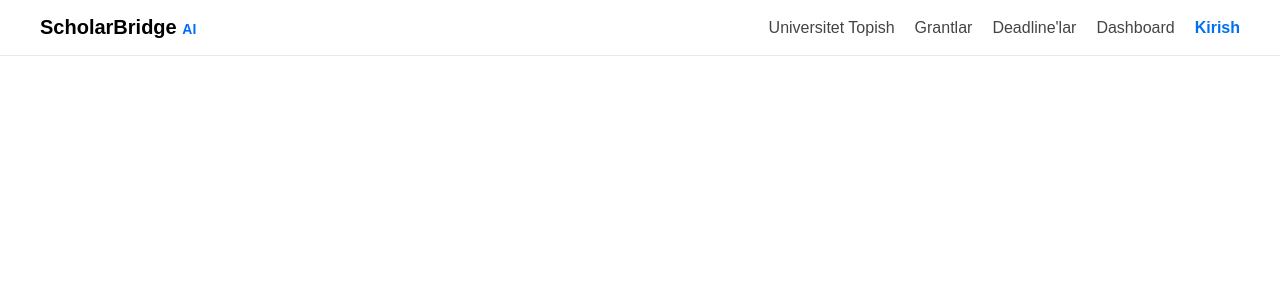
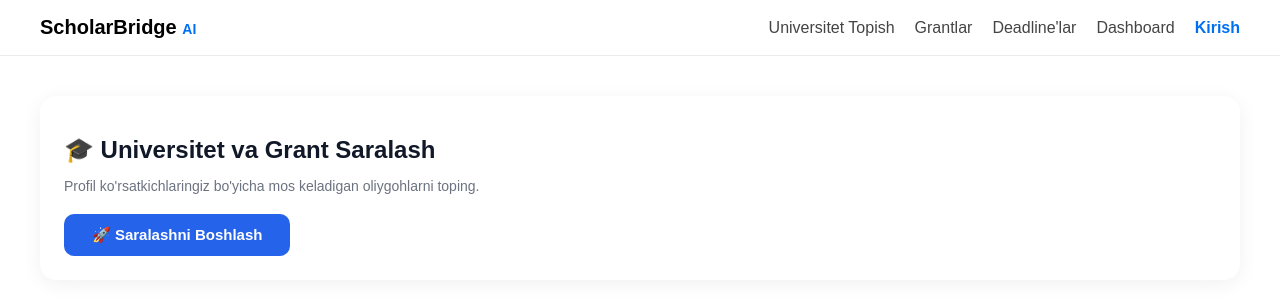
Before and after one commit to jamijomi344as-jpg/ScholarBridge, a Next.js app: page /find in a window 1280 px wide. Shown: the top 300 px of the page. Built offline with nearby package versions, Linux system fonts and the light colour scheme.

Commit message:
Update page.tsx

```diff
--- a/app/find/page.tsx
+++ b/app/find/page.tsx
@@ -2,14 +2,29 @@
 
 import { useState } from 'react';
 
-export default function ResultsView() {
+export default function FindPage() {
   const [loading, setLoading] = useState(false);
   const [recommendations, setRecommendations] = useState<any[]>([]);
   const [errorMsg, setErrorMsg] = useState('');
+  const [searched, setSearched] = useState(false);
 
-  const handleSearch = async (formData: any) => {
+  // Form ma'lumotlari
+  const [formData, setFormData] = useState({
+    schoolGrade: '4.5',
+    ielts: '7.0',
+    sat: '1400',
+    majors: ['Kompyuter ilmlari'],
+    fundingTypes: ["To'liq grant"],
+    selectedCountries: ['AQSH'],
+    degrees: ['Bakalavr']
+  });
+
+  const handleSearch = async (e?: React.FormEvent) => {
+    if (e) e.preventDefault();
     setLoading(true);
     setErrorMsg('');
+    setSearched(true);
+
     try {
       const res = await fetch('/api/recommend', {
         method: 'POST',
@@ -17,76 +32,115 @@ export default function ResultsView() {
         body: JSON.stringify(formData),
       });
 
+      if (!res.ok) {
+        throw new Error(`Server xatoligi: Status ${res.status}`);
+      }
+
       const data = await res.json();
       if (data.error) {
         setErrorMsg(data.error);
+        setRecommendations([]);
       } else {
         setRecommendations(data.recommendations || []);
       }
     } catch (err: any) {
-      setErrorMsg('So\'rov yuborishda xatolik yuz berdi.');
+      console.error('Fetch error:', err);
+      setErrorMsg(err.message || 'Server bilan bog\'lanishda xatolik yuz berdi');
+      setRecommendations([]);
     } finally {
       setLoading(false);
     }
   };
 
   return (
-    <div style={{ maxWidth: '1200px', margin: '0 auto', padding: '20px' }}>
-      {/* LOADING HOLATI */}
-      {loading && (
-        <div style={{ textAlign: 'center', padding: '40px' }}>
-          <h3>🔍 Ma'lumotlar tahlil qilinmoqda va real xalqaro bazadan qidirilmoqda...</h3>
+    <div style={{ maxWidth: '1200px', margin: '0 auto', padding: '40px 20px', fontFamily: 'sans-serif' }}>
+
+      {/* SARALASH TUGMASI VA FORMA SECTION */}
+      <div style={{ backgroundColor: '#fff', padding: '24px', borderRadius: '16px', boxShadow: '0 4px 20px rgba(0,0,0,0.06)', marginBottom: '32px' }}>
+        <h1 style={{ fontSize: '24px', fontWeight: 'bold', marginBottom: '8px', color: '#111827' }}>
+          🎓 Universitet va Grant Saralash
+        </h1>
+        <p style={{ color: '#6B7280', marginBottom: '20px', fontSize: '14px' }}>
+          Profil ko'rsatkichlaringiz bo'yicha mos keladigan oliygohlarni toping.
+        </p>
+
+        <button
+          onClick={() => handleSearch()}
+          disabled={loading}
+          style={{
+            backgroundColor: loading ? '#9CA3AF' : '#2563EB',
+            color: '#fff',
+            fontWeight: 'bold',
+            padding: '12px 28px',
+            borderRadius: '10px',
+            border: 'none',
+            cursor: loading ? 'not-allowed' : 'pointer',
+            fontSize: '15px'
+          }}
+        >
+          {loading ? '🔍 Qidirilmoqda va Tahlil Qilinmoqda...' : '🚀 Saralashni Boshlash'}
+        </button>
+      </div>
+
+      {/* XATOLIK BO'LSA */}
+      {errorMsg && (
+        <div style={{ backgroundColor: '#FEE2E2', color: '#991B1B', padding: '16px', borderRadius: '12px', marginBottom: '24px' }}>
+          ⚠️ <strong>Xatolik:</strong> {errorMsg}
         </div>
       )}
 
-      {/* XATOLIK HOLATI */}
-      {errorMsg && (
-        <div style={{ backgroundColor: '#FEE2E2', color: '#991B1B', padding: '16px', borderRadius: '8px', marginBottom: '20px' }}>
-          {errorMsg}
+      {/* NATIJALAR */}
+      {!loading && searched && recommendations.length === 0 && !errorMsg && (
+        <div style={{ textAlign: 'center', padding: '40px', backgroundColor: '#F9FAFB', borderRadius: '12px' }}>
+          <p style={{ color: '#6B7280' }}>Afsuski, kiritilgan mezonlarga mos universitetlar topilmadi.</p>
         </div>
       )}
 
-      {/* DINAMIK NATIJALAR RO'YXATI (MAX 50 TA) */}
       {!loading && recommendations.length > 0 && (
         <div>
-          <h2 style={{ fontSize: '22px', fontWeight: 'bold', marginBottom: '16px' }}>
-            Siz uchun mos kelgan universitetlar va grantlar ({recommendations.length} ta)
+          <h2 style={{ fontSize: '20px', fontWeight: 'bold', marginBottom: '20px', color: '#111827' }}>
+            Siz uchun mos kelgan universitetlar ({recommendations.length} ta)
           </h2>
 
-          <div style={{ display: 'grid', gridTemplateColumns: 'repeat(auto-fill, minmax(320px, 1fr))', gap: '20px' }}>
+          <div style={{ display: 'grid', gridTemplateColumns: 'repeat(auto-fill, minmax(300px, 1fr))', gap: '20px' }}>
             {recommendations.map((uni, idx) => (
-              <div key={idx} style={{ backgroundColor: '#fff', borderRadius: '12px', border: '1px solid #E5E7EB', overflow: 'hidden', boxShadow: '0 2px 8px rgba(0,0,0,0.04)', display: 'flex', flexDirection: 'column', justifyContent: 'space-between' }}>
+              <div key={idx} style={{ backgroundColor: '#fff', borderRadius: '14px', border: '1px solid #E5E7EB', overflow: 'hidden', boxShadow: '0 2px 8px rgba(0,0,0,0.04)', display: 'flex', flexDirection: 'column', justifyContent: 'space-between' }}>
 
-                {/* HEAD & LOGO */}
                 <div style={{ position: 'relative', height: '140px', backgroundColor: '#F3F4F6' }}>
-                  <img src={uni.image} alt={uni.universityName} style={{ width: '100%', height: '100%', objectFit: 'cover' }} />
+                  <img
+                    src={uni.image || 'https://images.unsplash.com/photo-1541339907198-e08756dedf3f?auto=format&fit=crop&w=800&q=80'}
+                    alt={uni.universityName}
+                    style={{ width: '100%', height: '100%', objectFit: 'cover' }}
+                  />
                   {uni.logo && (
                     <img
                       src={uni.logo}
                       onError={(e) => { (e.target as HTMLElement).style.display = 'none'; }}
-                      alt="University Logo"
-                      style={{ position: 'absolute', bottom: '-18px', left: '16px', width: '44px', height: '44px', borderRadius: '8px', border: '2px solid #fff', backgroundColor: '#fff', padding: '2px' }}
+                      alt="Logo"
+                      style={{ position: 'absolute', bottom: '-16px', left: '16px', width: '40px', height: '40px', borderRadius: '8px', border: '2px solid #fff', backgroundColor: '#fff', padding: '2px' }}
                     />
                   )}
-                  <span style={{ position: 'absolute', top: '12px', right: '12px', backgroundColor: '#10B981', color: '#fff', fontWeight: 'bold', padding: '4px 10px', borderRadius: '16px', fontSize: '12px' }}>
-                    {uni.matchPercentage}% Mos
+                  <span style={{ position: 'absolute', top: '10px', right: '10px', backgroundColor: '#10B981', color: '#fff', fontWeight: 'bold', padding: '4px 10px', borderRadius: '16px', fontSize: '12px' }}>
+                    {uni.matchPercentage || 70}% Mos
                   </span>
                 </div>
 
-                {/* CONTENT */}
-                <div style={{ padding: '24px 16px 16px 16px', flexGrow: 1 }}>
-                  <h3 style={{ fontSize: '16px', fontWeight: 'bold', color: '#111827', marginBottom: '4px' }}>{uni.universityName}</h3>
-                  <p style={{ fontSize: '13px', color: '#6B7280', marginBottom: '12px' }}>📍 {uni.country} • 🎓 {uni.degree}</p>
+                <div style={{ padding: '22px 16px 16px 16px', flexGrow: 1 }}>
+                  <h3 style={{ fontSize: '16px', fontWeight: 'bold', color: '#111827', marginBottom: '4px' }}>
+                    {uni.universityName}
+                  </h3>
+                  <p style={{ fontSize: '13px', color: '#6B7280', marginBottom: '10px' }}>
+                    📍 {uni.country} • 🎓 {uni.degree || 'Bakalavr'}
+                  </p>
 
-                  <div style={{ backgroundColor: '#F9FAFB', padding: '10px', borderRadius: '8px', fontSize: '13px', color: '#374151' }}>
-                    💡 {uni.reason}
+                  <div style={{ backgroundColor: '#F9FAFB', padding: '10px', borderRadius: '8px', fontSize: '12.5px', color: '#374151' }}>
+                    💡 {uni.reason || 'Sohangiz va akademik ko\'rsatkichlaringizga mos keladi.'}
                   </div>
                 </div>
 
-                {/* FOOTER & LINK */}
                 <div style={{ padding: '12px 16px', borderTop: '1px solid #F3F4F6', display: 'flex', justifyContent: 'space-between', alignItems: 'center' }}>
                   <span style={{ fontSize: '12px', fontWeight: 'bold', color: '#2563EB', backgroundColor: '#EFF6FF', padding: '4px 8px', borderRadius: '6px' }}>
-                    {uni.fundingType}
+                    {uni.fundingType || "To'liq grant"}
                   </span>
 
                   {uni.website && uni.website !== '#' && (
@@ -96,7 +150,7 @@ export default function ResultsView() {
                       rel="noopener noreferrer"
                       style={{ fontSize: '13px', fontWeight: 'bold', color: '#111827', textDecoration: 'none' }}
                     >
-                      Website ↗
+                      Saytga o'tish ↗
                     </a>
                   )}
                 </div>
@@ -106,6 +160,7 @@ export default function ResultsView() {
           </div>
         </div>
       )}
+
     </div>
   );
 }
```
